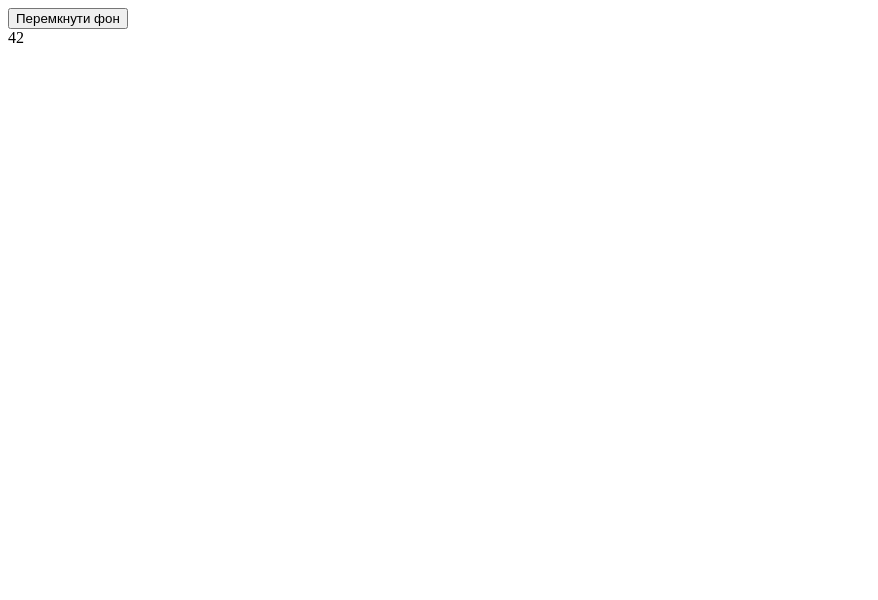
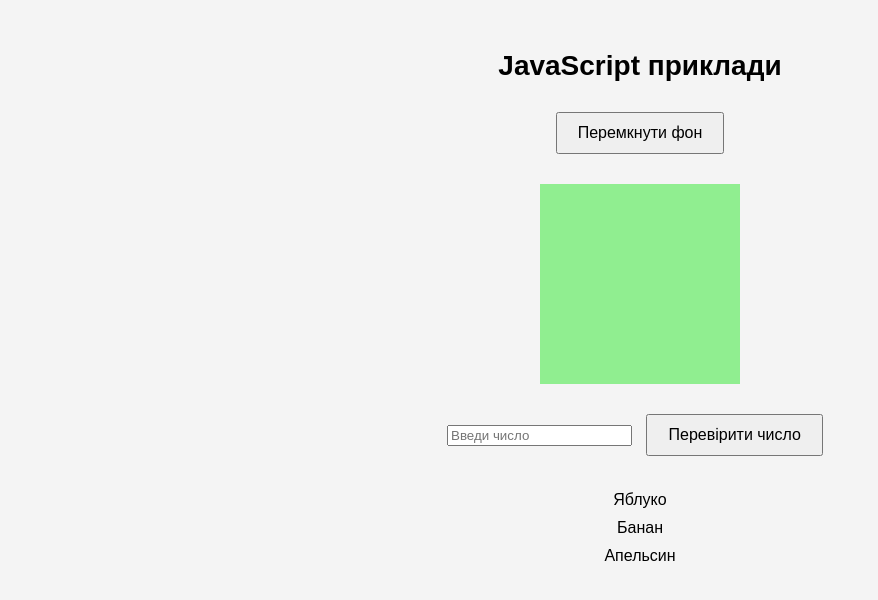
Before and after one commit to SumuilDD/learn_code, a plain HTML site: page index.html in a window 1280 px wide. Both pictures are taken after a click on the button "Перемкнути фон". Shown: the whole page, without its empty margins (0-878 px from the left). Drawn offline with Linux system fonts and the light colour scheme.

Commit message:
додав нові стилі до статусів

```diff
--- a/index.html
+++ b/index.html
@@ -1,13 +1,30 @@
-<!DOCTYPE html>
-<html lang="en">
+<!DOCTYPE html> <!-- Це каже браузеру, що це HTML5 документ -->
+<html lang="en"> <!-- Відкриття HTML-документа з мовою English -->
 <head>
-    <meta charset="UTF-8">
+  <meta charset="UTF-8"> <!-- Кодування символів -->
+  <meta name="viewport" content="width=device-width, initial-scale=1.0"> <!-- Адаптація під мобільні -->
+  <title>Приклади JS</title> <!-- Заголовок сторінки -->
 
-    <title>Learn</title>
+  <link rel="stylesheet" href="style.css"> <!-- Підключення CSS -->
 </head>
 <body>
-    <button class="my-button">Перемкнути фон</button>
-    <div class="box">42</div>
 
+  <h1 class="title">JavaScript приклади</h1> <!-- Заголовок -->
+
+  <button class="toggle-btn">Перемкнути фон</button> <!-- Кнопка для перемикання кольору блоку -->
+
+  <div class="box"></div> <!-- Кольоровий блок -->
+
+  <input class="number-input" type="text" placeholder="Введи число"> <!-- Ввід числа -->
+
+  <button class="check-btn">Перевірити число</button> <!-- Кнопка для перевірки -->
+
+  <ul class="list">
+    <li>Яблуко</li>
+    <li>Банан</li>
+    <li>Апельсин</li>
+  </ul>
+
+  <script src="script.js"></script> <!-- Підключення JS -->
 </body>
 </html>
--- a/script.js
+++ b/script.js
@@ -1,49 +1,48 @@
-/* Виводимо повідомлення в консоль, щоб переконатися, що скрипт підключено */
-console.log("✅ Скрипт підключено успішно");
+/* ✅ Вивід повідомлення в консоль — перевірка, що скрипт підключений */
+console.log("✅ Скрипт успішно підключено");
 
-/* Знаходимо кнопку за класом .my-button і зберігаємо її в змінну btn
-   document — це глобальний об’єкт, який представляє HTML-документ
-   .querySelector('.my-button') — знаходить перший елемент з класом my-button
-   const — створює змінну, яку не можна переназначити
-*/
-const btn = document.querySelector('.my-button');
+/* 🔹 Отримуємо HTML-елементи за класами */
+const box = document.querySelector('.box'); /* Знаходимо блок із класом box */
+const toggleBtn = document.querySelector('.toggle-btn'); /* Кнопка перемикання кольору */
+const input = document.querySelector('.number-input'); /* Поле вводу */
+const checkBtn = document.querySelector('.check-btn'); /* Кнопка перевірки числа */
+const listItems = document.querySelectorAll('.list li'); /* Всі елементи списку */
 
-/* Знаходимо div з класом box */
-const box = document.querySelector('.box');
-
-/* Додаємо обробник події "click" до кнопки
-   btn — це змінна з кнопкою
-   .addEventListener('click', function() {...}) — коли натиснеш на кнопку, виконується код всередині function
-*/
-btn.addEventListener('click', function () {
-
-  /* if — умовний оператор
-     box.classList.contains('active') — перевіряє, чи має box клас 'active'
+/* ✅ Подія при натисканні кнопки для зміни кольору блоку */
+toggleBtn.addEventListener('click', function () {
+  /*
+    .classList.contains('active') — перевіряє, чи є клас 'active'
+    Якщо є — видаляємо, інакше додаємо
   */
   if (box.classList.contains('active')) {
-    /* Якщо клас є, видаляємо його */
-    box.classList.remove('active');  // .remove() — видаляє клас з classList
+    box.classList.remove('active'); // Прибираємо клас
   } else {
-    /* Якщо класу немає, додаємо */
-    box.classList.add('active');     // .add() — додає клас до classList
+    box.classList.add('active'); // Додаємо клас
   }
+});
 
-  /* Тепер демонструємо Number() — перетворимо текст в число
-     box.textContent — містить текст всередині div (наприклад, "42")
+/* ✅ Подія при натисканні на кнопку перевірки числа */
+checkBtn.addEventListener('click', function () {
+  /*
+    Отримуємо значення з поля
+    Перетворюємо його в число за допомогою Number()
   */
-  const numberValue = Number(box.textContent);  // Перетворюємо текст "42" → число 42
+  const value = Number(input.value);
 
-  /* Виводимо число в консоль */
-  console.log("Значення числа:", numberValue);
+  /* if else — перевіряємо умову */
+  if (value > 10) {
+    alert("Число більше 10");
+  } else if (value === 10) {
+    alert("Число дорівнює 10");
+  } else {
+    alert("Число менше 10 або некоректне");
+  }
+});
 
-  /* Масив прикладів, щоб показати forEach */
-  const colors = ['red', 'green', 'blue'];  // Масив з 3 рядків (кольорів)
-
-  /* .forEach() — перебирає кожен елемент масиву
-     function(color, index) — функція з 2 параметрами: елемент і його індекс
-  */
-  colors.forEach(function (color, index) {
-    console.log(index + ": " + color);  /* Виводимо індекс і назву кольору */
+/* ✅ Перебираємо список фруктів за допомогою forEach() */
+listItems.forEach(function (item, index) {
+  /* Додаємо подію при кліку на кожен елемент списку */
+  item.addEventListener('click', function () {
+    alert(`Ти натиснув на фрукт №${index + 1}: ${item.textContent}`);
   });
-
 });
--- a/style.css
+++ b/style.css
@@ -1,13 +1,46 @@
+/* Загальні стилі */
+body {
+  font-family: Arial, sans-serif;
+  text-align: center; /* Вирівнювання по центру */
+  margin: 50px;
+  background-color: #f4f4f4;
+}
+
+/* Заголовок */
+.title {
+  font-size: 28px;
+  margin-bottom: 20px;
+}
+
+/* Кнопки */
+button {
+  padding: 10px 20px;
+  margin: 10px;
+  font-size: 16px;
+  cursor: pointer; /* Змінює курсор при наведенні */
+}
+
+/* Кольоровий блок */
 .box {
   width: 200px;
-  height: 100px;
-  background-color: lightblue;
-  text-align: center;
-  line-height: 100px;
-  font-size: 24px;
+  height: 200px;
+  margin: 20px auto;
+  background-color: lightblue; /* Початковий колір */
+  transition: background-color 0.3s;
 }
 
-/* коли додається клас "active", змінюємо фон */
-.box.active {
-  background-color: orange;
+/* Додатковий клас, який змінює фон */
+.active {
+  background-color: lightgreen;
 }
+
+/* Список */
+.list {
+  list-style: none;
+  padding: 0;
+  margin-top: 20px;
+}
+
+.list li {
+  padding: 5px 0;
+}
```
